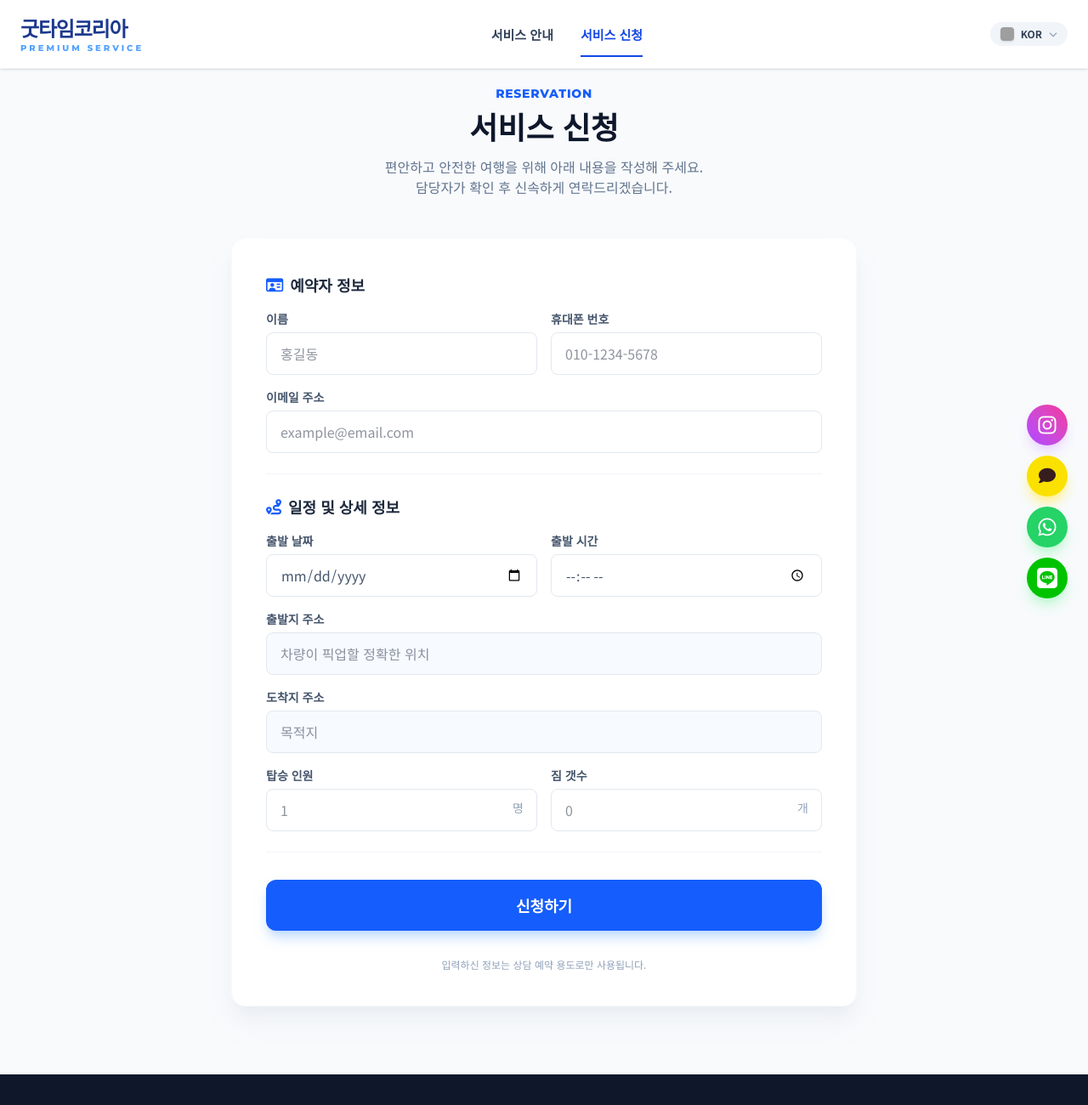
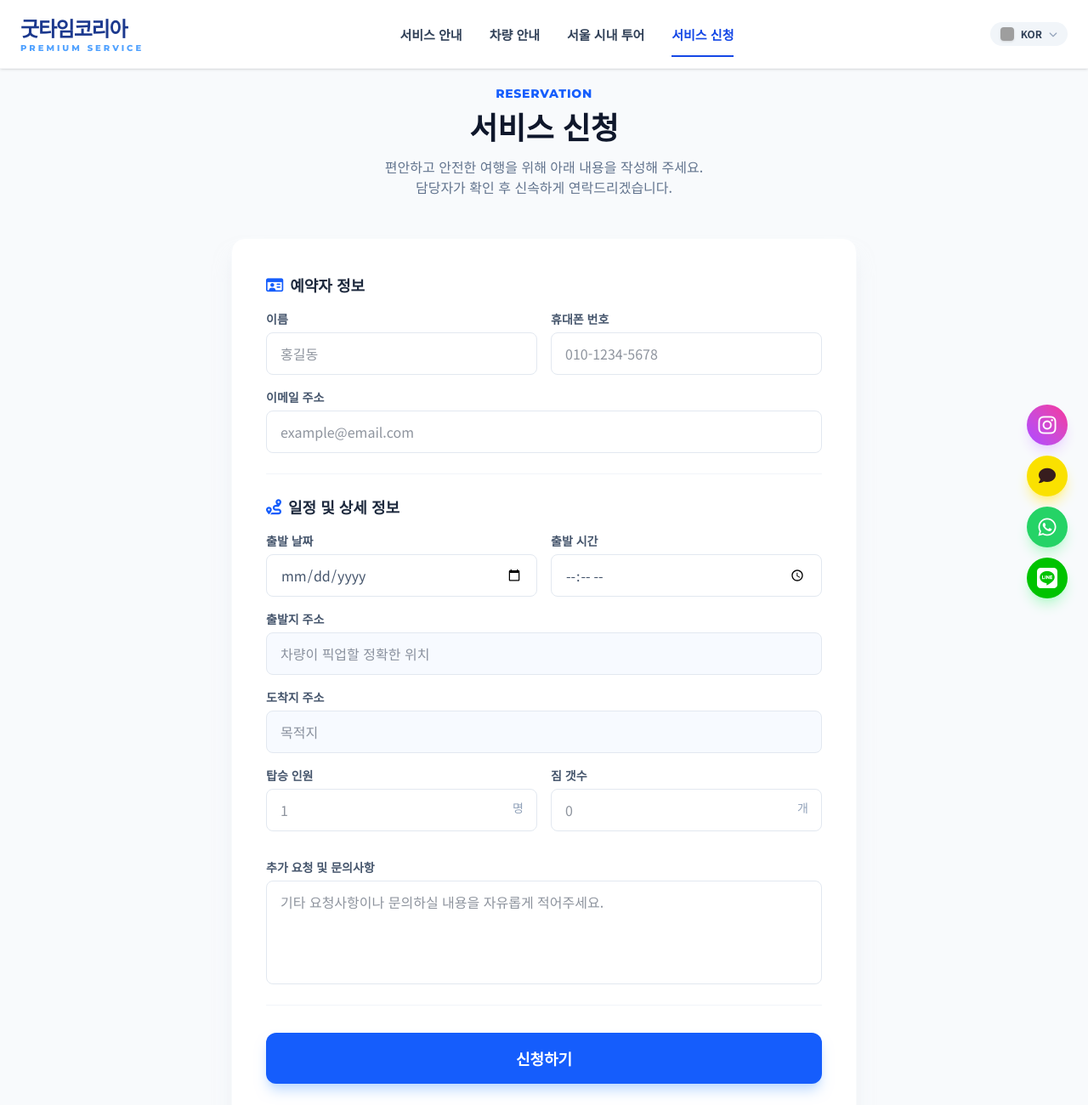
Before and after one commit to whrns/whrns, a plain HTML site: page apply.html in a window 1280 px wide. Shown: the top 1300 px of the page at 85% size. Drawn offline with nearby package versions, Linux system fonts and the light colour scheme; grey boxes are pictures that could not be loaded.

```diff
--- a/apply.html
+++ b/apply.html
@@ -141,6 +141,17 @@
                             안내<span
                                 class="absolute bottom-0 left-0 w-0 h-0.5 bg-blue-700 transition-all duration-300 group-hover:w-full"></span></a>
                     </li>
+                    <li><a href='car_info.html'
+                            class='text-[15px] font-semibold text-slate-700 hover:text-blue-700 transition-colors py-4 relative group'>차량
+                            안내<span
+                                class="absolute bottom-0 left-0 w-0 h-0.5 bg-blue-700 transition-all duration-300 group-hover:w-full"></span></a>
+                    </li>
+                    <li><a href='tour_seoul.html'
+                            class='text-[15px] font-semibold text-slate-700 hover:text-blue-700 transition-colors py-4 relative group'>서울
+                            시내
+                            투어<span
+                                class="absolute bottom-0 left-0 w-0 h-0.5 bg-blue-700 transition-all duration-300 group-hover:w-full"></span></a>
+                    </li>
                     <li><a href='apply.html'
                             class='text-[15px] font-semibold text-blue-700 transition-colors py-4 relative group'>서비스
                             신청<span
@@ -203,6 +214,10 @@
             <ul class="flex flex-col text-sm font-medium text-slate-800">
                 <li class="border-b border-gray-50"><a href="index.html"
                         class="block px-6 py-4 hover:bg-slate-50 transition-colors">서비스 안내</a></li>
+                <li class="border-b border-gray-50"><a href="car_info.html"
+                        class="block px-6 py-4 hover:bg-slate-50 transition-colors">차량 안내</a></li>
+                <li class="border-b border-gray-50"><a href="tour_seoul.html"
+                        class="block px-6 py-4 hover:bg-slate-50 transition-colors">서울 시내 투어</a></li>
                 <li class="border-b border-gray-50"><a href="apply.html"
                         class="block px-6 py-4 hover:bg-slate-50 transition-colors text-blue-700 font-bold">서비스 신청</a>
                 </li>
@@ -225,7 +240,7 @@
 
             <!-- Form -->
             <div class="bg-white rounded-2xl shadow-xl shadow-slate-200/50 p-6 md:p-10 border border-slate-50">
-                <form action="#" method="POST" class="flex flex-col gap-6">
+                <form action="mailto:lovepost@naver.com" method="POST" enctype="text/plain" class="flex flex-col gap-6">
 
                     <!-- Section: Contact Info -->
                     <div>
@@ -306,6 +321,13 @@
                                         placeholder="0">
                                     <span class="absolute right-4 top-3 text-slate-400 text-sm">개</span>
                                 </div>
+                            </div>
+                            <div class="flex flex-col gap-1.5 col-span-2 mt-4">
+                                <label for="additionalInfo" class="text-sm font-semibold text-slate-600">추가 요청 및
+                                    문의사항</label>
+                                <textarea id="additionalInfo" name="additionalInfo" rows="4"
+                                    class="w-full px-4 py-3 rounded-lg border border-slate-200 focus:border-blue-500 focus:ring-2 focus:ring-blue-100 transition-all outline-none resize-none"
+                                    placeholder="기타 요청사항이나 문의하실 내용을 자유롭게 적어주세요."></textarea>
                             </div>
                         </div>
                     </div>
```
